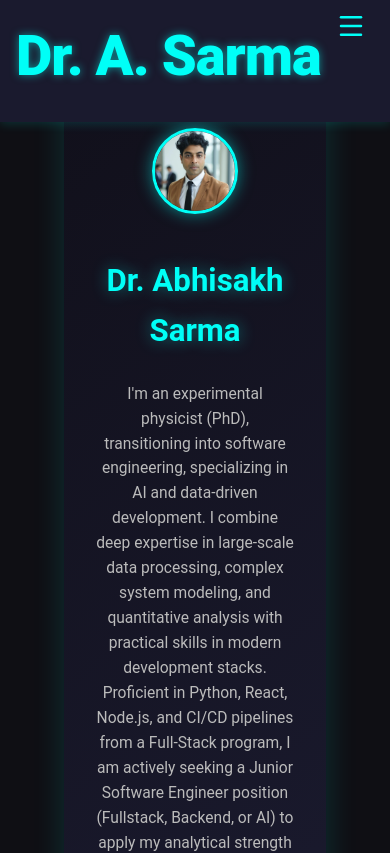
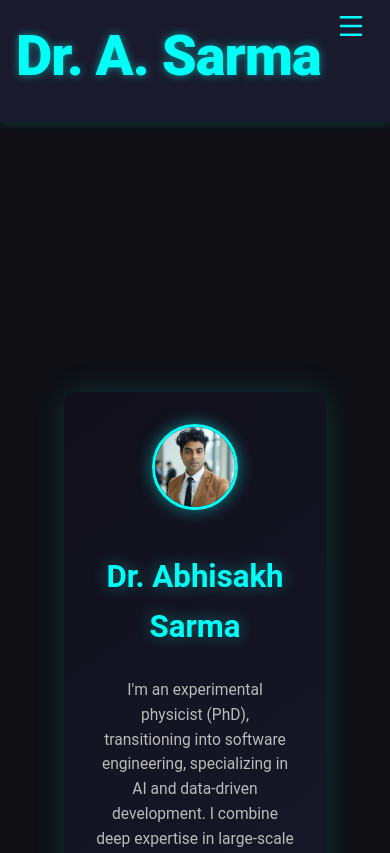
Before and after one commit to abhisakh/Advance_Portfolio, a React (Vite) app in the folder portfolio/: page / in a window 390 px wide. Shown: the top 853 px of the page. Built offline with nearby package versions, Linux system fonts and the light colour scheme.

Commit message:
We modified the page-content-wrapper vertical height insideApp.css towards the last of the file to move the pagecontent 40 px down

```diff
--- a/portfolio/src/App.css
+++ b/portfolio/src/App.css
@@ -753,4 +753,14 @@ new @media (max-width: 768px) block.*/
   /* These were also listed within the main timeline block,
   but keeping this global section marked for completeness */
 }
+
+
+/* ADDED 40PX MOVE DOWN OF THE PAGE CONTENT WRPPER  */
+
 }
+
+@media (max-width: 768px) {
+  .content-wrapper {
+    margin-top: calc(var(--navbar-height) + 40px);
+  }
+}
```
